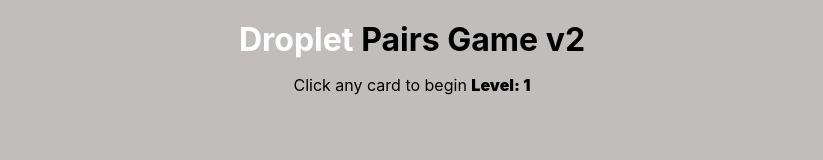
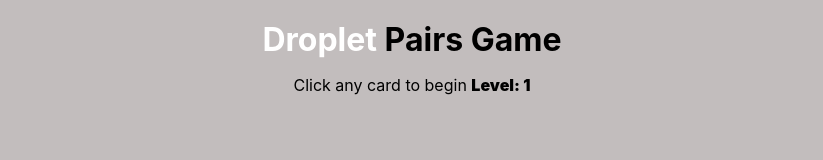
Before and after one commit to aanvarov/online-js-games, a React (Create React App) app: page / in a window 1280 px wide. Shown: the top 160 px of the page, without its empty margins (228-1051 px from the left). Built offline with nearby package versions, Linux system fonts and the light colour scheme.

Commit message:
components updated

```diff
--- a/src/games/PairsGame/PairsGame.tsx
+++ b/src/games/PairsGame/PairsGame.tsx
@@ -104,7 +104,7 @@ function PairsGame() {
         <a className="company__link" href="http://droplet.uz">
           Droplet
         </a>{" "}
-        Pairs Game v2
+        Pairs Game
       </h1>
       <p>
         Click any card to begin{" "}
```
Also changed, not shown: 14 other files (tests, documents, lock files or other folders).
